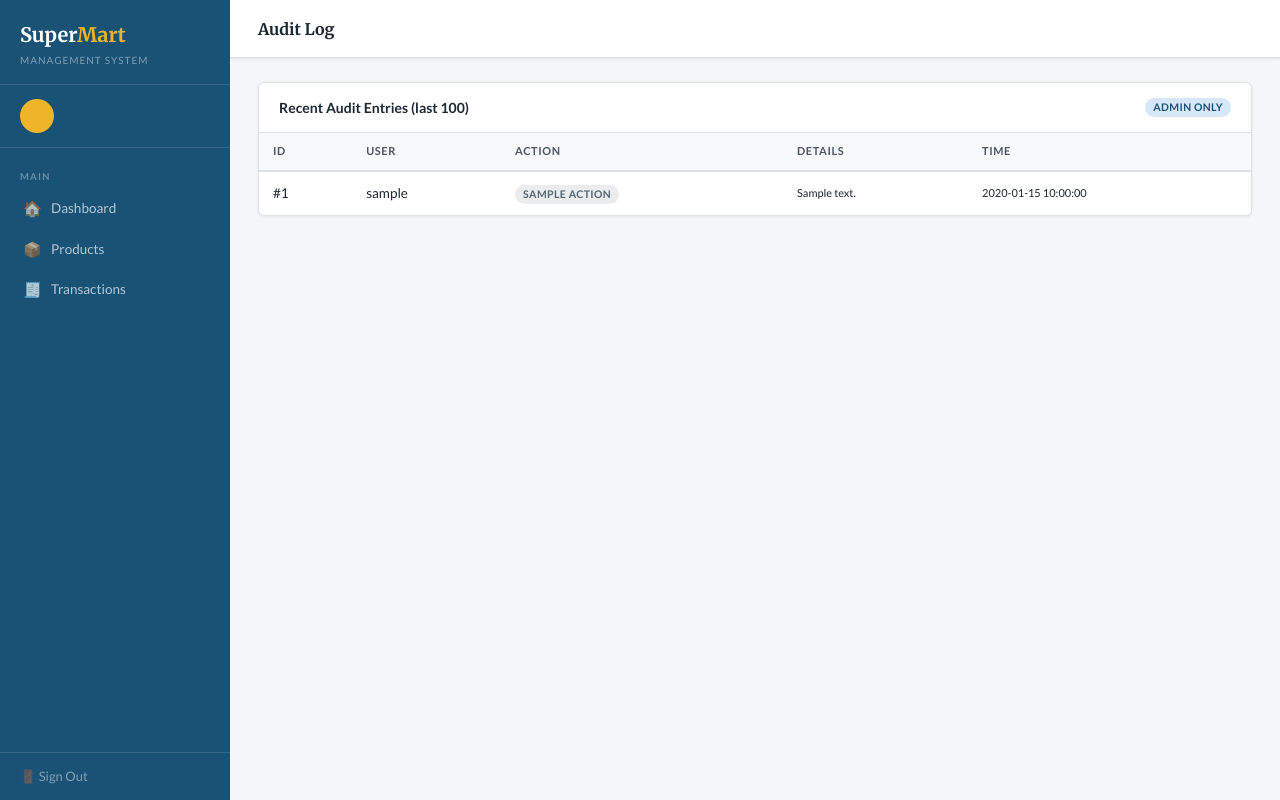
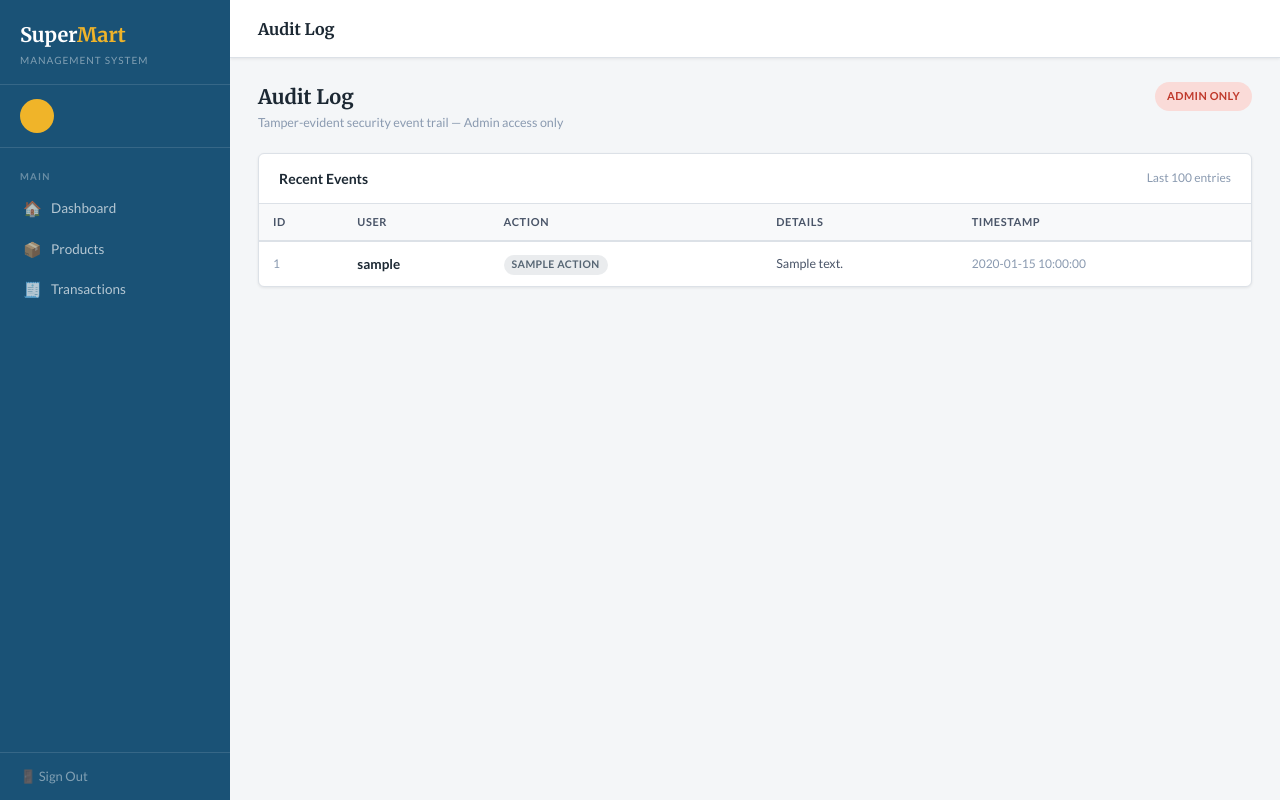
Before and after one commit to akash30504/Supermarket_System, a Flask app: template templates/audit.html in a window 1280 px wide. Run offline with Flask 3, Linux system fonts and the light colour scheme; the template is opened without the code that fills it: most values are stand-ins (such as "Sample title", 1, 10 or a date in 2020).

Commit message:
Update audit log template for clarity and style

```diff
--- a/templates/audit.html
+++ b/templates/audit.html
@@ -2,19 +2,27 @@
 {% block title %}Audit Log{% endblock %}
 {% block page_title %}Audit Log{% endblock %}
 {% block content %}
+<div class="page-header">
+  <div>
+    <h1>Audit Log</h1>
+    <p>Tamper-evident security event trail — Admin access only</p>
+  </div>
+  <span class="badge badge-red" style="padding:6px 12px;font-size:11px;">Admin Only</span>
+</div>
+
 <div class="card">
   <div class="card-header">
-    <span class="card-title">Recent Audit Entries (last 100)</span>
-    <span class="badge badge-blue">Admin Only</span>
+    <span class="card-title">Recent Events</span>
+    <span style="font-size:12px;color:var(--text-lt);">Last 100 entries</span>
   </div>
   <div class="table-wrap">
     <table>
-      <thead><tr><th>ID</th><th>User</th><th>Action</th><th>Details</th><th>Time</th></tr></thead>
+      <thead><tr><th>ID</th><th>User</th><th>Action</th><th>Details</th><th>Timestamp</th></tr></thead>
       <tbody>
       {% for log in logs %}
       <tr>
-        <td style="color:var(--muted);">#{{ log.log_id }}</td>
-        <td>{{ log.username or '—' }}</td>
+        <td style="color:var(--text-lt);font-size:12px;">{{ log.log_id }}</td>
+        <td><strong>{{ log.username or '—' }}</strong></td>
         <td>
           {% set action = log.action|string %}
           {% if 'FAILED' in action or 'DENIED' in action or 'BLOCKED' in action %}
@@ -27,11 +35,11 @@
           <span class="badge badge-gray">{{ action }}</span>
           {% endif %}
         </td>
-        <td style="color:var(--muted);font-size:11px;">{{ log.details or '—' }}</td>
-        <td style="color:var(--muted);font-size:11px;">{{ log.log_time|string|truncate(19,true,'') }}</td>
+        <td style="color:var(--text-md);font-size:12.5px;">{{ log.details or '—' }}</td>
+        <td style="color:var(--text-lt);font-size:12px;white-space:nowrap;">{{ log.log_time|string|truncate(19,true,'') }}</td>
       </tr>
       {% else %}
-      <tr><td colspan="5" style="text-align:center;color:var(--muted);padding:32px;">No audit entries.</td></tr>
+      <tr><td colspan="5" style="text-align:center;color:var(--text-lt);padding:32px;">No audit entries found.</td></tr>
       {% endfor %}
       </tbody>
     </table>
```
